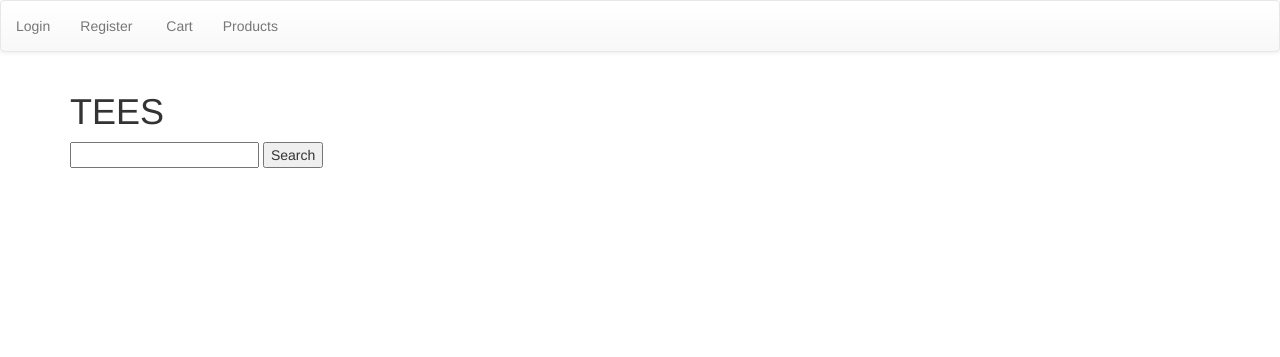
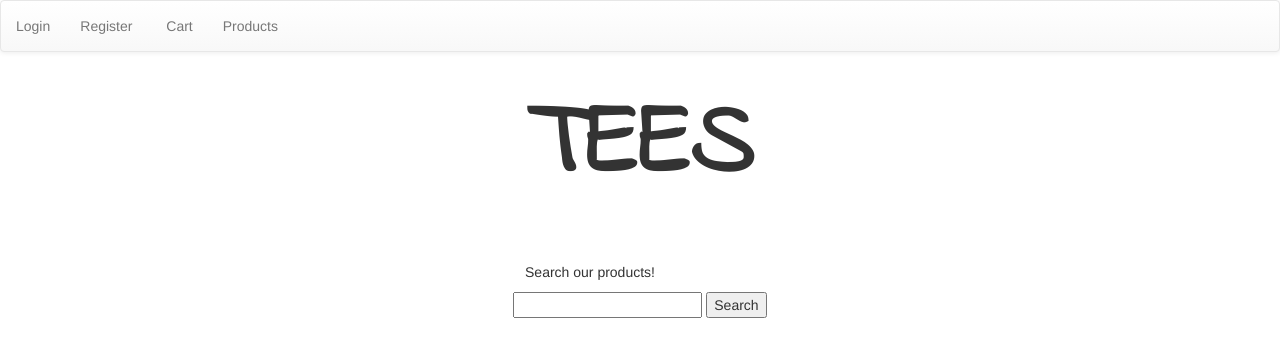
Before and after one commit to julietisstudent/milestone-project-4, a Django app: page /products/ in a window 1280 px wide. Shown: the top 357 px of the page. Run offline with Django 3.2, Linux system fonts and the light colour scheme; data that the repository does not hold is empty; some libraries are stand-ins or nearby versions.

Commit message:
added more css

```diff
--- a/cart/templates/cart.html
+++ b/cart/templates/cart.html
@@ -20,7 +20,7 @@
                         <label for="exampleInputAmount" class="sr-only">New Qty</label>
                         <div class="input-group">
                             <div class="input-group-addon">Qty</div>
-                            <input name="quantity" type="number" min="0" max="999" class="form-control">
+                            <input name="quantity" type="number" min="0" max="999" class="form-control" style="width:100px">
                             <div class="input-group-addon">{{item.quantity}}</div>
                         </div>
                     </div>
--- a/products/templates/products.html
+++ b/products/templates/products.html
@@ -1,10 +1,10 @@
 {% extends 'base.html' %}
 {% block content %}
 
-<div class="row row-flex">
+<div class="row">
 {% for product in products %}
 
-<div class="col-xs-10 col-xs-offset-1 col-sm-offset-0 col-sm-6 col-md-4 display panel panel-default">
+<div class="col-xs-12 col-md-6">
 
     <div class="panel-body">
         <div class="product" style="background-image: url('{{ MEDIA_URL }}{{ product.image }}')"></div>
@@ -16,7 +16,7 @@
         <form method="post" action="{% url 'add_to_cart' product.id %}">
             {% csrf_token %}
             <div class="input-group">
-                <input name="quantity" type="number" min="1" max="999" class="form-control" place="Quantity">
+                <input name="quantity" type="number" min="1" max="999" class="form-control" place="Quantity" style="width:100px">
                 <span class="input-group-btn">
                     <button class="btn btn-success" type="submit">Add</button>
                 </span>
--- a/search/urls.py
+++ b/search/urls.py
@@ -3,4 +3,4 @@ from .views import do_search
 
 urlpatterns = [
     url(r'^$', do_search, name='search')
-    ]
+]
--- a/search/views.py
+++ b/search/views.py
@@ -4,5 +4,5 @@ from products.models import Product
 # Create your views here.
 
 def do_search(request):
-    products = Product.objects.filter(name_icontains=request.GET['q'])
-    return render(request, "products.html", {"products":products})
+    products = Product.objects.filter(name__icontains=request.GET['q'])
+    return render(request, "products.html", {"products": products})
--- a/static/css/styles.css
+++ b/static/css/styles.css
@@ -1,5 +1,8 @@
 form {
     width: 50%;
+    text-align: center;
+    padding-top: 50px;
+    margin: auto;
 }
 
 .badge {
@@ -41,8 +44,26 @@ caption p {
 
 .panel-body {
     border: 1px solid #463a3a;
+    float: inherit;
+    column-width: 50em;
+    margin-bottom: 20px;
 }
 
 .product-description {
     min-height: 40px;
 }
+
+.input.form-control {
+    width: 50px;
+}
+
+h1 {
+    font-family: 'Indie Flower', cursive;
+    text-align: center;
+    font-weight: bold;
+    font-size: 100px;
+}
+
+p {
+    padding-right: 100px;
+}
--- a/templates/base.html
+++ b/templates/base.html
@@ -9,6 +9,7 @@
         <link rel="stylesheet" href="https://maxcdn.bootstrapcdn.com/bootstrap/3.3.7/css/bootstrap.min.css" integrity="sha384-BVYiiSIFeK1dGmJRAkycuHAHRg32OmUcww7on3RYdg4Va+PmSTsz/K68vbdEjh4u" crossorigin="anonymous">
         <link rel="stylesheet" href="https://maxcdn.bootstrapcdn.com/bootstrap/3.3.7/css/bootstrap-theme.min.css" integrity="sha384-rHyoN1iRsVXV4nD0JutlnGaslCJuC7uwjduW9SVrLvRYooPp2bWYgmgJQIXwl/Sp" crossorigin="anonymous">
         <link rel="stylesheet" href="{% static 'font-awesome/css/font-awesome.min.css' %}">
+        <link href="https://fonts.googleapis.com/css?family=Indie+Flower&display=swap" rel="stylesheet">
         <link rel="stylesheet" href="{% static 'css/styles.css' %}" type="text/css" />
         <script src="https://maxcdn.bootstrapcdn.com/bootstrap/3.3.7/js/bootstrap.min.js" integrity="sha384-Tc5IQib027qvyjSMfHjOMaLkfuWVxZxUPnCJA7l2mCWNIpG9mGCD8wGNIcPD7Txa" crossorigin="anonymous"></script>
     {% block head_js %}
@@ -41,6 +42,7 @@
             </ul>
         </nav>
         <div class="container">
+
         <h1>TEES</h1>
 
         {% if messages %}
@@ -50,8 +52,10 @@
             {% endfor %}
         </div>
         {% endif %}
+
         <div class="display">
             <form action="{% url 'search' %}" method="get">
+            <p>Search our products!</p>
                 <input type="text" name="q">
                 <button type="submit">Search</button>
             </form>
```
Also changed, not shown: ecommerce/settings.py (+10 -11 lines), .travis.yml (deleted), media/images/11663276606_7e3551f995.jpg (added), media/images/red-t-shirt-1710578_960_720.jpg (added), static/images/1787-1254933136N1iz.jpg (added).
